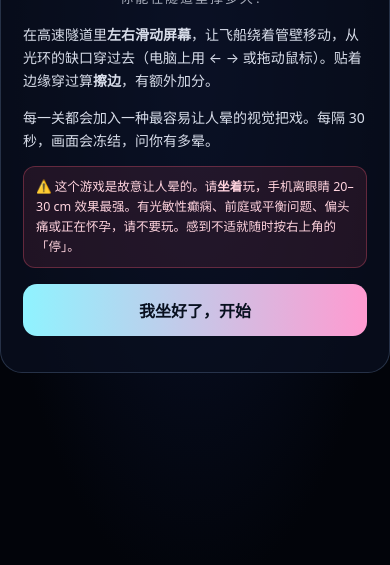
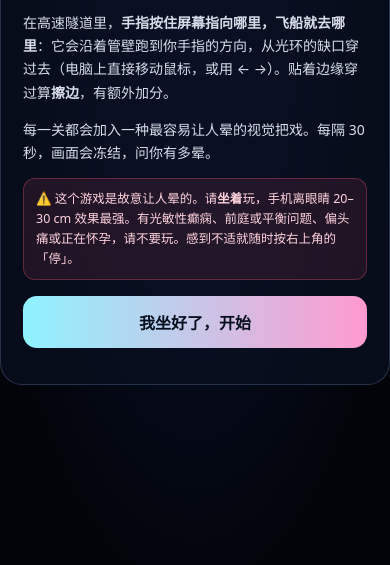
Before and after one commit to wukie5577-collab/DeepBox, a plain HTML site: page vertigo/index.html in a window 390 px wide. Shown: the part 279-844 px from the top of the page. Drawn offline with nearby package versions, Linux system fonts and the light colour scheme; animation ran at ten frames a second.

Commit message:
抗晕挑战: absolute finger aiming, smoother rendering on phones
Co-Authored-By: Claude Opus 5.5 <noreply@anthropic.com>
Claude-Session: https://claude.ai/code/session_01BvfzyvEGgpCH5niSAUdq1A

```diff
--- a/vertigo/index.html
+++ b/vertigo/index.html
@@ -82,7 +82,7 @@
   <div class="card">
     <h1>抗晕挑战</h1>
     <div class="sub">你能在隧道里撑多久？</div>
-    <p>在高速隧道里<b>左右滑动屏幕</b>，让飞船绕着管壁移动，从光环的缺口穿过去（电脑上用 ← → 或拖动鼠标）。贴着边缘穿过算<b>擦边</b>，有额外加分。</p>
+    <p>在高速隧道里，<b>手指按住屏幕指向哪里，飞船就去哪里</b>：它会沿着管壁跑到你手指的方向，从光环的缺口穿过去（电脑上直接移动鼠标，或用 ← →）。贴着边缘穿过算<b>擦边</b>，有额外加分。</p>
     <p>每一关都会加入一种最容易让人晕的视觉把戏。每隔 30 秒，画面会冻结，问你有多晕。</p>
     <div class="warn">⚠️ 这个游戏是故意让人晕的。请<b>坐着</b>玩，手机离眼睛 20–30 cm 效果最强。有光敏性癫痫、前庭或平衡问题、偏头痛或正在怀孕，请不要玩。感到不适就随时按右上角的「停」。</div>
     <button class="btn" id="go">我坐好了，开始</button>
@@ -115,7 +115,7 @@ import * as THREE from 'three';
 const $ = id => document.getElementById(id);
 const canvas = $('gl');
 const renderer = new THREE.WebGLRenderer({ canvas, antialias: true, powerPreference: 'high-performance' });
-renderer.setPixelRatio(Math.min(devicePixelRatio, 2));
+renderer.setPixelRatio(Math.min(devicePixelRatio, matchMedia('(pointer:coarse)').matches ? 1.5 : 2));
 renderer.setSize(innerWidth, innerHeight);
 const scene = new THREE.Scene();
 scene.background = new THREE.Color(0x000000);
@@ -213,7 +213,7 @@ scene.add(orbit);
 
 /* ---------------- levels ---------------- */
 const LEVELS = [
-  { name: '热身', desc: '滑动屏幕，绕着管壁躲开光环。贴着边缘穿过算擦边，有加分。', col: 0x4fe3ff, col2: 0x1b3cff, ring: 0xff3d8b, fx: {} },
+  { name: '热身', desc: '手指指向哪，飞船就去哪。躲开光环，贴着边缘穿过算擦边，有加分。', col: 0x4fe3ff, col2: 0x1b3cff, ring: 0xff3d8b, fx: {} },
   { name: '翻滚', desc: '整个世界开始旋转。眼睛说你在转，身体说没有。', col: 0xff5fd2, col2: 0x5a1bff, ring: 0x3dffb8, fx: { roll: 1 } },
   { name: '摇摆', desc: '0.2 Hz 的晃动，晕船最爱的频率。', col: 0xffc04f, col2: 0xff3b1b, ring: 0x4fa8ff, fx: { wobble: 1 } },
   { name: '弯道', desc: '隧道开始拐弯，可你的身体一直是直的。', col: 0x8dff5a, col2: 0x0a7a4a, ring: 0xff5f5f, fx: { bend: 1, gyro: 1 } },
@@ -270,10 +270,18 @@ function newState() {
 S = newState();
 
 /* ---------------- input ---------------- */
-let dragging = false, lastX = 0; const keys = {};
-addEventListener('pointerdown', e => { if (e.target.closest('button,.sheet,.overlay')) return; dragging = true; lastX = e.clientX; });
-addEventListener('pointermove', e => { if (!dragging) return; S.phiT += (e.clientX - lastX) / innerWidth * Math.PI * 1.5; lastX = e.clientX; });
-addEventListener('pointerup', () => dragging = false); addEventListener('pointercancel', () => dragging = false);
+// absolute aiming: the ship goes to wherever your finger points (works through roll / sway / bends)
+let dragging = false, aim = null; const keys = {};
+const ray = new THREE.Raycaster(), ndc = new THREE.Vector2(), shipPlane = new THREE.Plane(new THREE.Vector3(0, 0, 1), -SHIP_Z), hitP = new THREE.Vector3();
+const blocked = e => e.target.closest && e.target.closest('button,.sheet,.overlay');
+addEventListener('pointerdown', e => { if (blocked(e)) return; dragging = true; aim = { x: e.clientX, y: e.clientY }; });
+addEventListener('pointermove', e => {
+  if (blocked(e)) return;
+  if (dragging || e.pointerType === 'mouse') aim = { x: e.clientX, y: e.clientY };
+});
+const release = e => { dragging = false; if (e.pointerType !== 'mouse') aim = null; };
+addEventListener('pointerup', release); addEventListener('pointercancel', release);
+const wrapA = a => Math.atan2(Math.sin(a), Math.cos(a));
 addEventListener('keydown', e => { keys[e.key] = true; }); addEventListener('keyup', e => { keys[e.key] = false; });
 let gyro = null, gyro0 = null;
 addEventListener('deviceorientation', e => { if (e.beta == null) return; gyro = { b: e.beta, g: e.gamma }; if (!gyro0) gyro0 = { ...gyro }; });
@@ -429,7 +437,7 @@ function frame() {
     demoT += dt; S.phiT = -Math.PI / 2 + Math.sin(demoT * 0.8) * 1.2;
     for (const k in S.fx) S.fx[k] *= 0.97;
   }
-  S.phi += (S.phiT - S.phi) * Math.min(1, dt * 16);
+  S.phi += (S.phiT - S.phi) * Math.min(1, dt * 24);
 
   // speed
   const d = difficulty();
@@ -473,8 +481,8 @@ function frame() {
   for (let i = 0; i < SN; i++) {
     let z = sBase[i * 3 + 2]; if (!S.frozen) { z += v * dt; if (z > 2) z -= LEN; sBase[i * 3 + 2] = z; }
     const x = sBase[i * 3], y = sBase[i * 3 + 1];
-    bendAt(z, tmpB); sPos.set([x + tmpB.x, y + tmpB.y, z], i * 6);
-    bendAt(z - len, tmpB); sPos.set([x + tmpB.x, y + tmpB.y, z - len], i * 6 + 3);
+    const j = i * 6; bendAt(z, tmpB); sPos[j] = x + tmpB.x; sPos[j + 1] = y + tmpB.y; sPos[j + 2] = z;
+    bendAt(z - len, tmpB); sPos[j + 3] = x + tmpB.x; sPos[j + 4] = y + tmpB.y; sPos[j + 5] = z - len;
   }
   sGeo.attributes.position.needsUpdate = true;
   streaks.material.opacity = 0.25 + Math.min(0.5, v / 120);
@@ -505,6 +513,15 @@ function frame() {
   }
   S.fovKick *= Math.pow(0.02, dt);
   fitCamera(S.fovKick + (S.surge - 1) * 10 * S.fx.surge);
+  if (aim && live) {
+    camera.updateMatrixWorld();
+    ndc.set(aim.x / innerWidth * 2 - 1, -(aim.y / innerHeight) * 2 + 1);
+    ray.setFromCamera(ndc, camera);
+    if (ray.ray.intersectPlane(shipPlane, hitP)) {
+      bendAt(SHIP_Z, tmpB); const dx = hitP.x - tmpB.x, dy = hitP.y - tmpB.y;
+      if (dx * dx + dy * dy > 0.5) S.phiT = S.phi + wrapA(Math.atan2(dy, dx) - S.phi);
+    }
+  }
 
   // remove references
   const blind = S.fx.blind;
```
